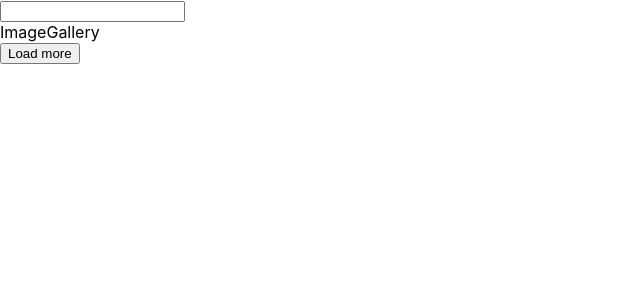
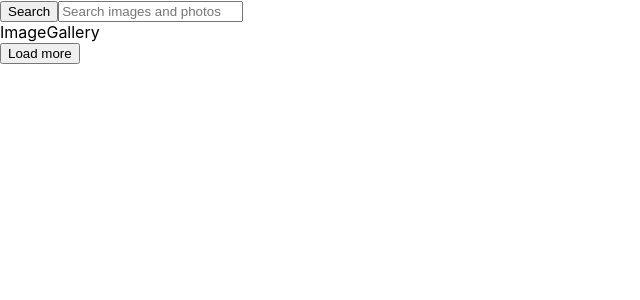
Before and after one commit to Teslyak/goit-react-hw-04-images, a React (Create React App) app: page / in a window 1280 px wide. Shown: the top 300 px of the page, without its empty margins (0-640 px from the left). Built offline with nearby package versions, Linux system fonts and the light colour scheme.

Commit message:
hw3-image-fix

```diff
--- a/src/components/App.jsx
+++ b/src/components/App.jsx
@@ -18,7 +18,7 @@
   render() {
     return (
       <>
-        <Searchbar getSearch={this.getSearch} />
+        <Searchbar onSubmit={this.getSearch} />
         <ImageGallery  />
         <Button/>
         </>
--- a/src/components/Searchbar/Searchbar.jsx
+++ b/src/components/Searchbar/Searchbar.jsx
@@ -17,10 +17,25 @@
 
 
         return (
-            <div>
-                <input type="text" name="search"  onChange={this.handleChange} value={this.state.search} />
+            <>
+             <header class="searchbar">
+  <form class="form" onSubmit={this.handleChange}>
+    <button type="submit" class="button">
+      <span class="button-label">Search</span>
+    </button>
 
-            </div>
+    <input
+      class="input"
+        type="text"
+        name="search"
+      autocomplete="off"
+      autofocus
+      placeholder="Search images and photos"
+    />
+  </form>
+</header>
+
+            </>
         )
     }
 }
```
